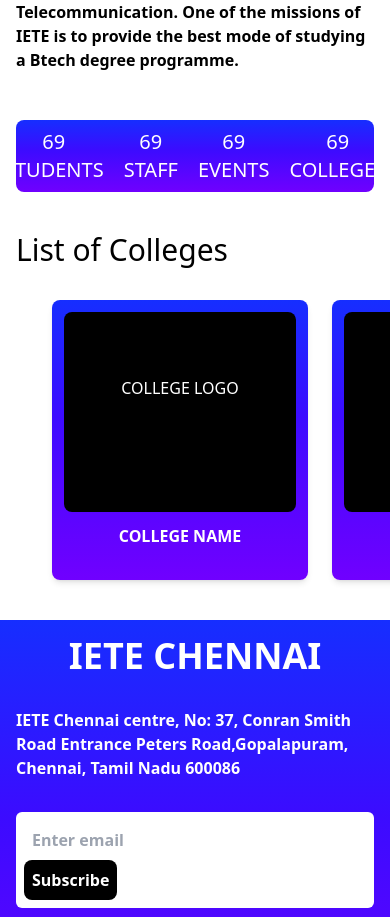
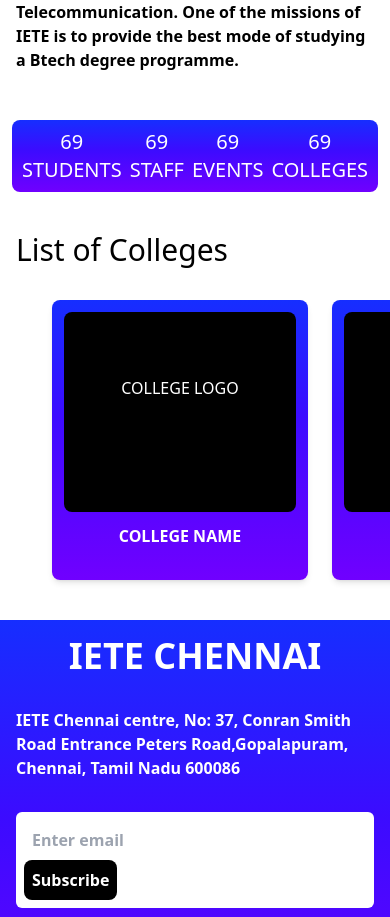
Before and after one commit to sajayprakash/IETE-Project, a React (Vite) app: page /about in a window 390 px wide. Shown: the part 1924-2841 px from the top of the page. Built offline with nearby package versions, Linux system fonts and the light colour scheme.

Commit message:
Fix Faculty card for mobile

```diff
--- a/src/routes/About.jsx
+++ b/src/routes/About.jsx
@@ -70,7 +70,7 @@
           </li>
         </ul>
       </div>
-      <div className="bg-purple-gradient text-white flex justify-center text-center md:text-6xl text-xl md:gap-28 gap-5 mx-4 md:mx-36 md:p-8 p-2 rounded-lg">
+      <div className="bg-purple-gradient text-white flex justify-center text-center md:text-6xl text-xl md:gap-28 gap-2 mx-3 md:mx-36 md:p-8 p-2 rounded-lg">
         <h3>
           69 <br />
           STUDENTS
```
